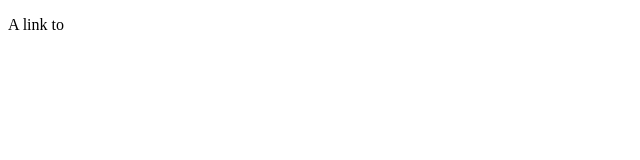
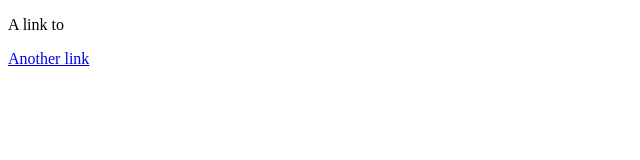
Before and after one commit to brianbauska/earth-temperature-timeline, a plain HTML site: page index.html in a window 1280 px wide. Shown: the whole page, without its empty margins (0-640 px from the left). Drawn offline with Linux system fonts and the light colour scheme.

Commit message:
Update index.html

```diff
--- a/index.html
+++ b/index.html
@@ -1,5 +1,7 @@
 <!DOCTYPE html>
 <p>A link to <a href="https://bbauska.github.io/earth-temperature-timeline/"</p>
+<p>Another link <a href="https://github.com/bbauska/earth-temperature-timeline/blob/master/earth_temperature_timeline.png"</p>
+
 
 
 
```
